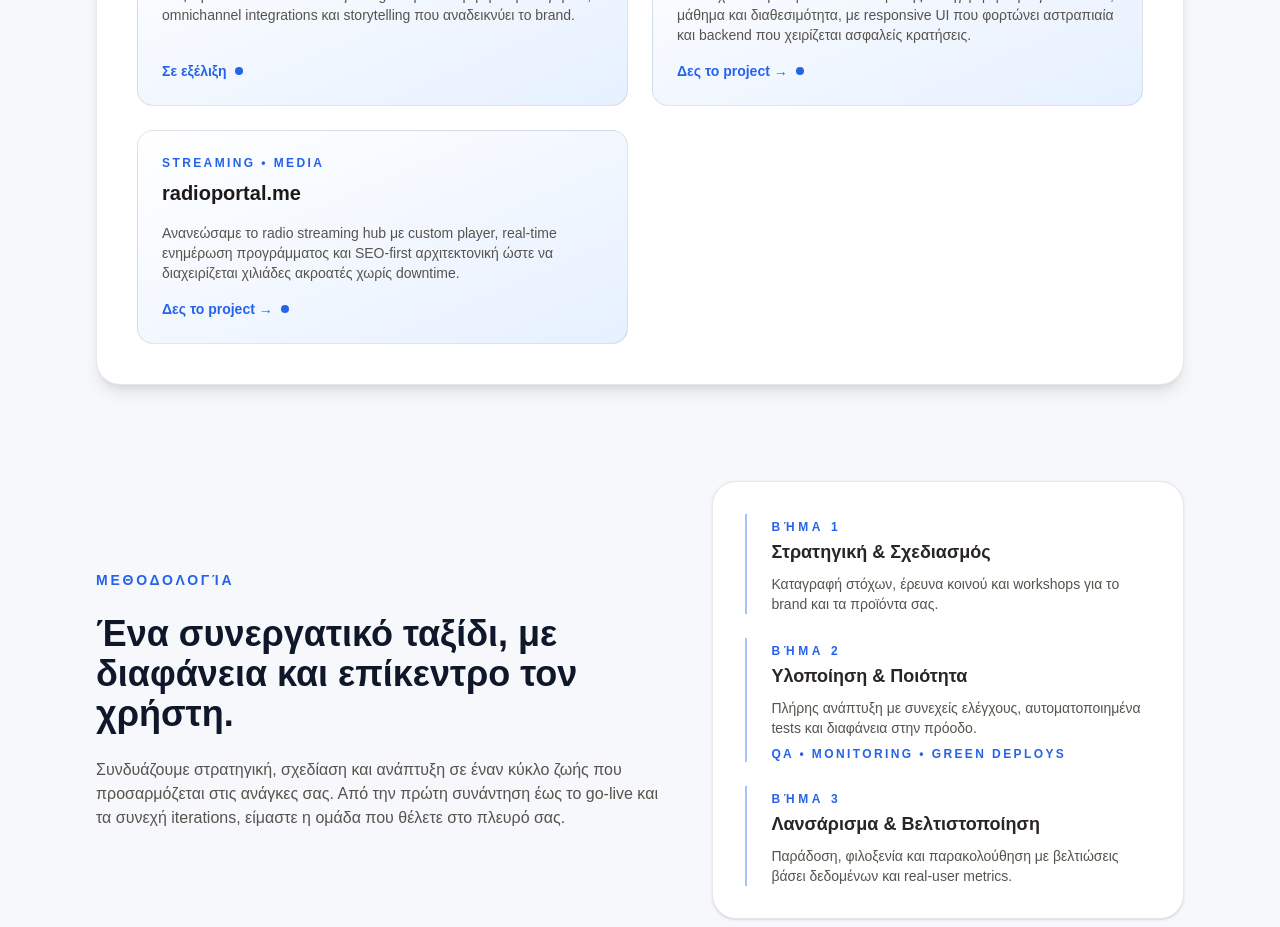
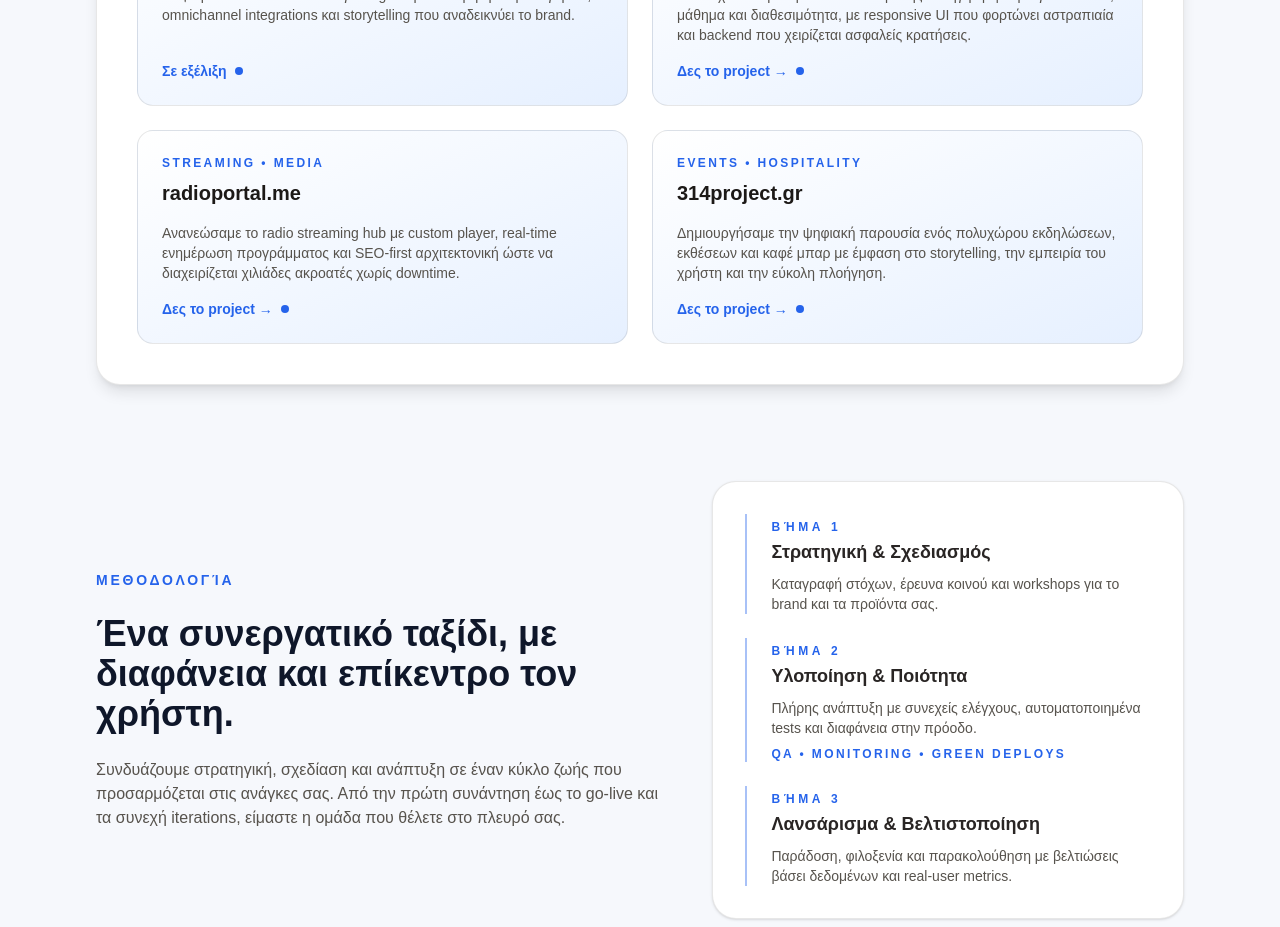
Before and after one commit to NikosPg/outwardly, a Next.js app: page / in a window 1280 px wide. Shown: the part 3480-4407 px from the top of the page. Built offline with nearby package versions, Linux system fonts and the light colour scheme.

Commit message:
314project

```diff
--- a/src/app/page.tsx
+++ b/src/app/page.tsx
@@ -151,6 +151,14 @@ const translations = {
           "Ανανεώσαμε το radio streaming hub με custom player, real-time ενημέρωση προγράμματος και SEO-first αρχιτεκτονική ώστε να διαχειρίζεται χιλιάδες ακροατές χωρίς downtime.",
         cta: "Δες το project →",
         href: "https://radioportal.me",
+      },
+      {
+        title: "314project.gr",
+        subtitle: "Events • Hospitality",
+        description:
+          "Δημιουργήσαμε την ψηφιακή παρουσία ενός πολυχώρου εκδηλώσεων, εκθέσεων και καφέ μπαρ με έμφαση στο storytelling, την εμπειρία του χρήστη και την εύκολη πλοήγηση.",
+        cta: "Δες το project →",
+        href: "https://314project.gr",
       },
     ],
     methodology: {
@@ -371,6 +379,14 @@ const translations = {
           "We refreshed the radio streaming hub with a custom player, real-time schedule updates, and SEO-first architecture that serves thousands of listeners without downtime.",
         cta: "View project →",
         href: "https://radioportal.me",
+      },
+      {
+        title: "314project.gr",
+        subtitle: "Events • Hospitality",
+        description:
+          "We created the digital presence for a multifunctional event space, exhibition venue, and café bar with focus on storytelling, user experience, and seamless navigation.",
+        cta: "View project →",
+        href: "https://314project.gr",
       },
     ],
     methodology: {
```
